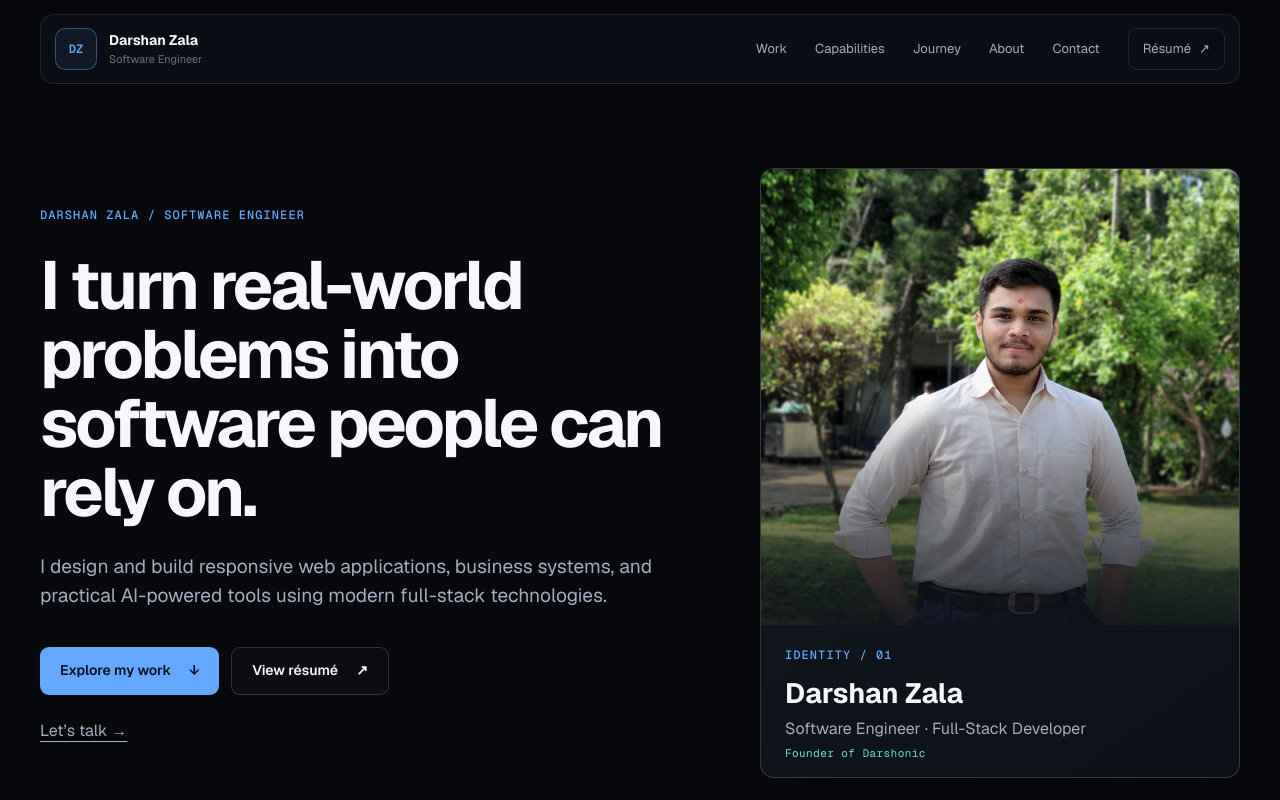
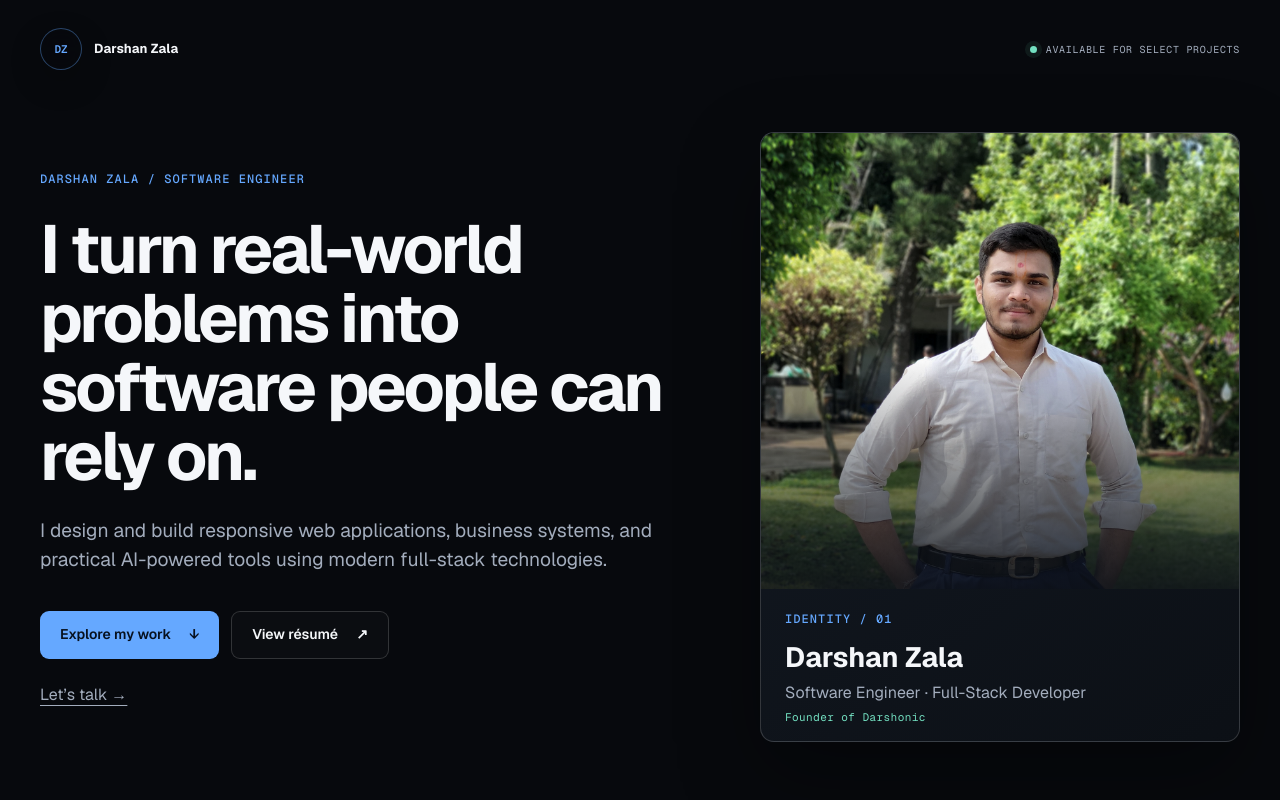
Before and after one commit to AksharBrahm369/Portfolio, a Next.js app: page / in a window 1280 px wide. Shown: the top 800 px of the page. Built offline with nearby package versions, Linux system fonts and the light colour scheme.

Commit message:
Replace navbar with minimal portfolio identity

```diff
--- a/src/app/page.tsx
+++ b/src/app/page.tsx
@@ -1,7 +1,6 @@
 import Image from "next/image";
 import Link from "next/link";
 import { capabilities, journey, profile, socials } from "@/data/portfolio";
-import MobileNavigation from "@/components/MobileNavigation";
 import PortfolioAssistant from "@/components/PortfolioAssistant";
 import ProjectShowcase from "@/components/ProjectShowcase";
 import styles from "./page.module.css";
@@ -24,22 +23,15 @@ function SectionHeader({ index, title, intro }: { index: string; title: string;
   );
 }
 
-function Header() {
+function PortfolioChrome() {
   return (
-    <header className={styles.header}>
-      <Container className={styles.headerInner}>
-        <Link href="/" className={styles.brand} aria-label="Darshan Zala, home">
-          <span className={styles.monogram}>DZ</span>
-          <span><strong>Darshan Zala</strong><small>Software Engineer</small></span>
-        </Link>
-        <nav className={styles.desktopNav} aria-label="Primary navigation">
-          <a href="#work">Work</a><a href="#capabilities">Capabilities</a><a href="#journey">Journey</a>
-          <a href="#about">About</a><a href="#contact">Contact</a>
-          <a href="/darshan-zala-resume.pdf" target="_blank">Résumé <Arrow /></a>
-        </nav>
-        <MobileNavigation />
-      </Container>
-    </header>
+    <div className={styles.portfolioChrome} aria-label="Portfolio identity">
+      <Link href="/" className={styles.signature} aria-label="Darshan Zala, home">
+        <span>DZ</span>
+        <strong>Darshan Zala</strong>
+      </Link>
+      <span className={styles.availability}><i aria-hidden="true" /> Available for select projects</span>
+    </div>
   );
 }
 
@@ -66,7 +58,7 @@ export default function HomePage() {
   return (
     <>
       <a className={styles.skipLink} href="#main">Skip to content</a>
-      <Header />
+      <PortfolioChrome />
       <main id="main">
         <section className={styles.hero}>
           <Container className={styles.heroGrid}>
```
Also changed, not shown: src/app/page.module.css.
